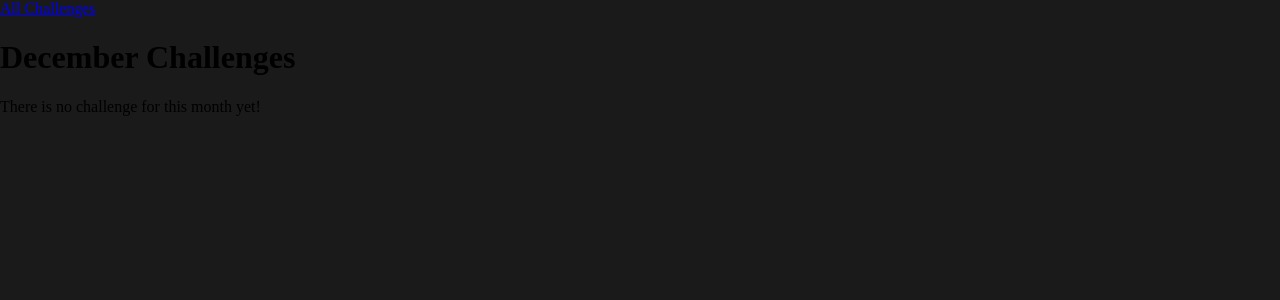
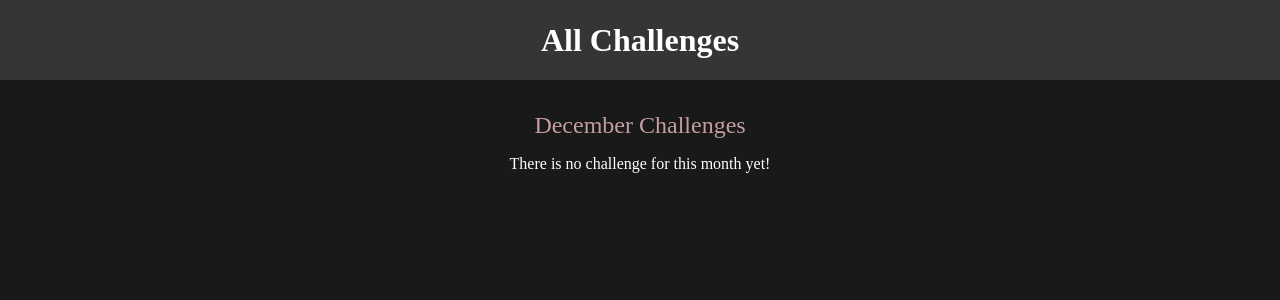
Before and after one commit to mehdinap/learning-Django, a Django app: page /challen/december in a window 1280 px wide. Shown: the top 300 px of the page. Run offline with Django 3.2, Linux system fonts and the light colour scheme.

Commit message:
end of templates and static files

```diff
--- /dev/null
+++ b/challenges/static/challenges/challenge.css
@@ -0,0 +1,25 @@
+body{
+   background-color: rgba(16, 16, 16, 0.962);
+}
+h1,
+h2 {
+    text-align: center;
+    color: white;
+}
+
+h1 {
+    font-size: 1.5rem;
+    margin:2rem 0 1rem 0;
+    font-weight: normal;
+    color: rgb(196, 158, 158);
+
+}
+
+h2 {
+    font-size: 3rem;
+    font-weight: bold;
+}
+.fallback{
+    text-align: center;
+    color: white;
+}
--- a/challenges/templates/challenges/challenges.html
+++ b/challenges/templates/challenges/challenges.html
@@ -1,4 +1,10 @@
 {% extends 'base.html' %}
+{% load static %}
+
+{% block css_files %}
+  <link rel="stylesheet" href="{% static './challenges/challenge.css' %}">
+  <link rel="stylesheet" href="{% static './challenges/includes/header.css' %}">
+{% endblock css_files %}
 
 {% block page_title %}
   {{ month_name }} Chalneges
@@ -10,6 +16,6 @@
   {% if text != None %}
     <h2>{{ text }}</h2>
   {% else %}
-    <p>There is no challenge for this month yet!</p>
+    <p class="fallback">There is no challenge for this month yet!</p>
   {% endif %}
 {% endblock %}
```
